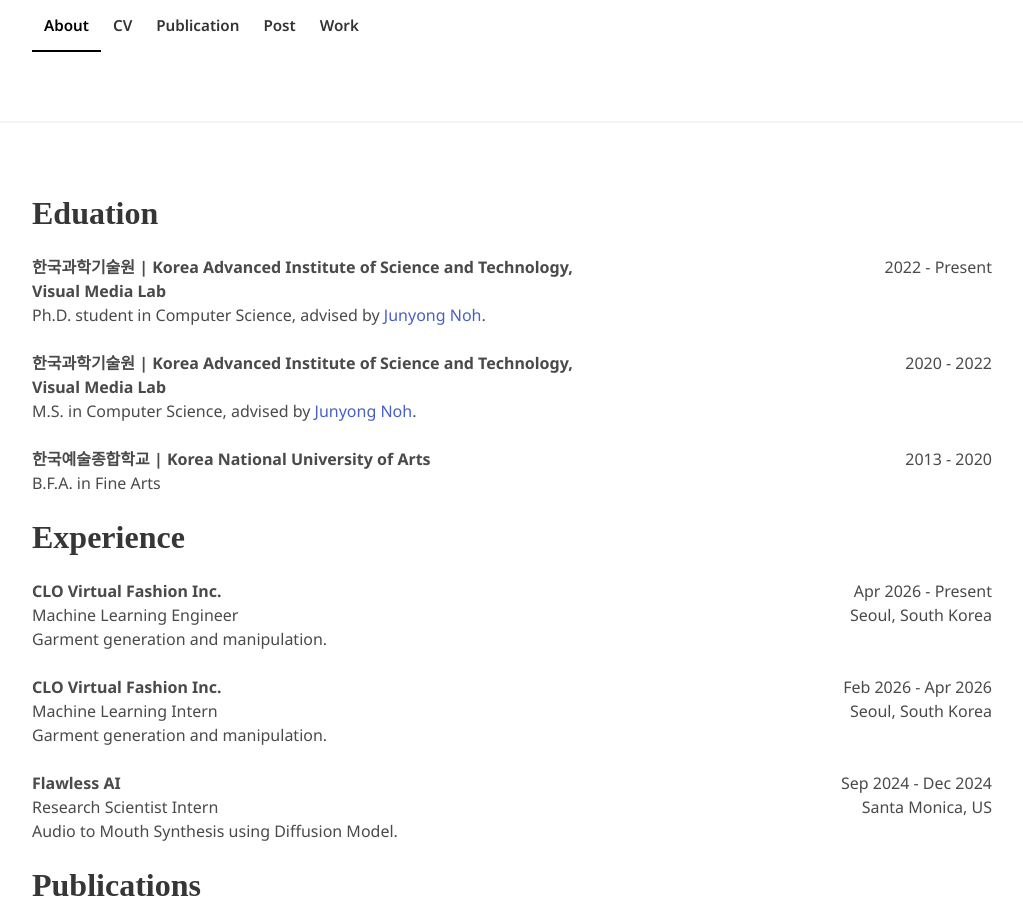
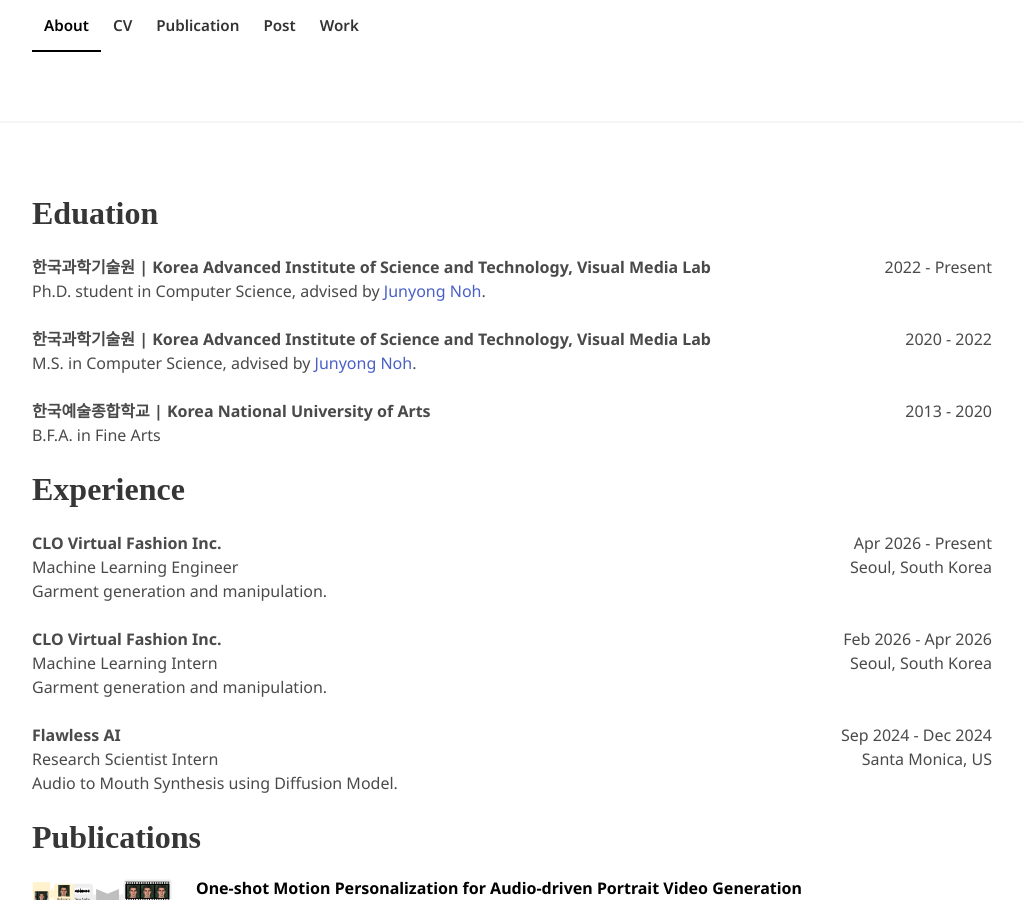
Before and after one commit to chacorp/sihuncha, a Jekyll site: the page built from src/index.html, in a window 1280 px wide and 900 px high, scrolled down 382 px. Shown: the whole window, without its empty margins (128-1151 px from the left). Built offline with Jekyll 4.4.1, drawn with Linux system fonts in a browser that asks for light colours; nearby versions of some CDN libraries; some web fonts are replaced; library files that are not in the unit come from our copies; a style sheet for code colours, icons or effects is not loaded.

Commit message:
update index main

```diff
--- a/src/index.html
+++ b/src/index.html
@@ -120,11 +120,11 @@ layout: null
       <div class="content">
         {% for school in site.data.education %}
         <div class="columns">
-          <div class="column is-three-fifths">
+          <div class="column is-four-fifths">
             <b>{{ school.name }}</b><br />
             {{ school.description }}
           </div>
-          <div class="column is-two-fifths has-text-right">
+          <div class="column is-one-fifth has-text-right">
             {{ school.dates }}
           </div>
         </div>
```
